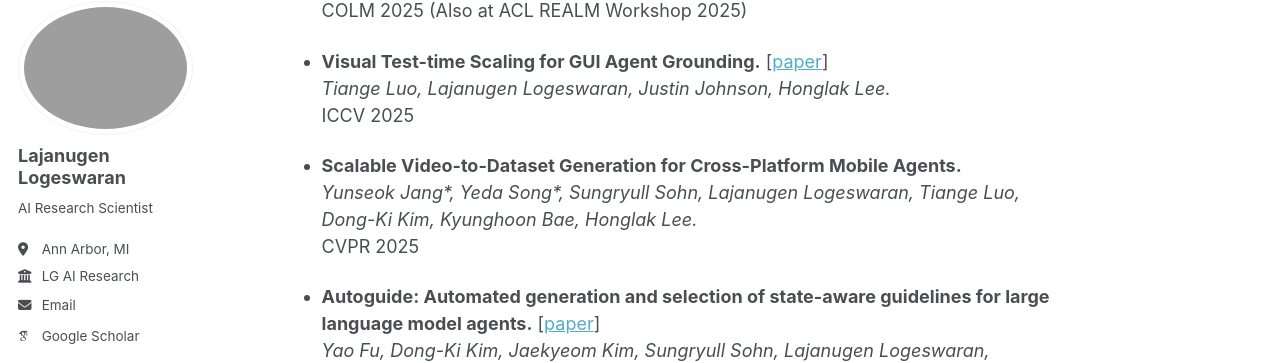
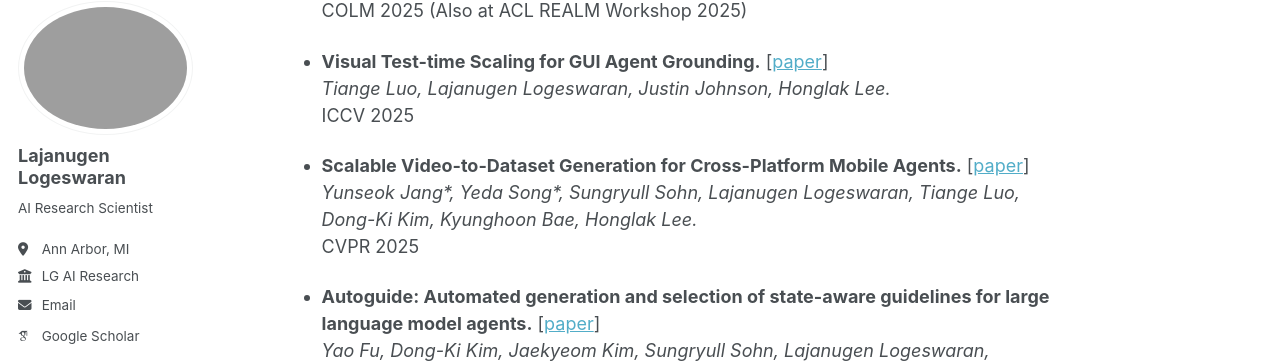
Before and after one commit to lajanugen/lajanugen.github.io, a Jekyll site: the page built from _pages/about.md, in a window 1280 px wide and 900 px high, scrolled down 587 px. Shown: the part 105-468 px from the top of the window. Built offline with Jekyll 4.4.1, drawn with Linux system fonts in a browser that asks for light colours; some web fonts are replaced.

Commit message:
Update about.md

```diff
--- a/_pages/about.md
+++ b/_pages/about.md
@@ -25,7 +25,7 @@ I am a Research Scientist at LG AI Research. I received my PhD from the Computer
   *Tiange Luo, Lajanugen Logeswaran, Justin Johnson, Honglak Lee.*
   ICCV 2025
 
-- **Scalable Video-to-Dataset Generation for Cross-Platform Mobile Agents.**
+- **Scalable Video-to-Dataset Generation for Cross-Platform Mobile Agents.** \[[paper](https://arxiv.org/pdf/2505.12632)\]
   *Yunseok Jang\*, Yeda Song\*, Sungryull Sohn, Lajanugen Logeswaran, Tiange Luo, Dong-Ki Kim, Kyunghoon Bae, Honglak Lee.*
   CVPR 2025
 
```
